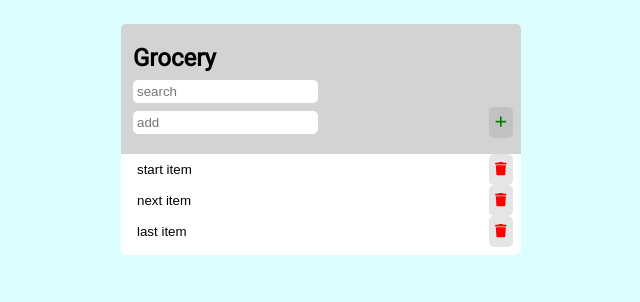
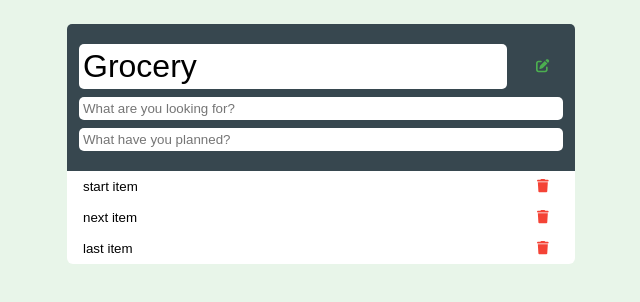
Before and after one commit to CitrusPunk/angular-todo, an Angular app: page / in a window 1280 px wide. Shown: the top 302 px of the page, without its empty margins (319-959 px from the left). Built offline with nearby package versions, Linux system fonts and the light colour scheme.

Commit message:
update: edit functionality added and icon buttons styled

```diff
--- a/src/app/components/todo-list/todo-list.component.html
+++ b/src/app/components/todo-list/todo-list.component.html
@@ -1,24 +1,48 @@
 <div class="container">
   <div class="header">
-    <h2 class="padding-inline">{{ listName }}</h2>
-    <div class="searchbar padding-inline">
+    <div class="padding-left flex-between">
       <input
+        class="heading"
+        [disabled]="isListNameEditable"
+        placeholder="List title"
+        type="text"
+        [(ngModel)]="listName"
+      />
+      <button (click)="onToggleNameEdit()">
+        <fa-icon class="add-icon" [icon]="faEdit"></fa-icon>
+      </button>
+    </div>
+    <div class="padding-left padding-right flex-between relative">
+      <input
+        class="search-bar"
         [(ngModel)]="searchItem"
-        placeholder="search"
+        placeholder="What are you looking for?"
         type="text"
         (ngModelChange)="onSearchItem()"
       />
+      <div [hidden]="!searchItem">
+        <button class="absolute-right" (click)="onRefreshSearch()">
+          <fa-icon class="add-icon" [icon]="faXmark"></fa-icon>
+        </button>
+      </div>
     </div>
-    <div class="addbar padding-inline flex-between">
-      <input [(ngModel)]="addItem" placeholder="add" type="text" />
-      <button (click)="onAddItem(addItem)">
-        <fa-icon class="add-icon" [icon]="faPlus"></fa-icon>
-      </button>
+    <div class="padding-left padding-right flex-between relative">
+      <input
+        class="search-bar"
+        [(ngModel)]="addItem"
+        placeholder="What have you planned?"
+        type="text"
+      />
+      <div [hidden]="!addItem">
+        <button class="absolute-right" (click)="onAddItem(addItem)">
+          <fa-icon class="add-icon" [icon]="faPlus"></fa-icon>
+        </button>
+      </div>
     </div>
   </div>
 
   <div
-    class="item padding-inline flex-between"
+    class="item padding-left flex-between"
     *ngFor="let item of filteredList; let i = index; trackBy: trackByIdx"
   >
     <input
--- a/src/app/components/todo-list/todo-list.component.sass
+++ b/src/app/components/todo-list/todo-list.component.sass
@@ -1,53 +1,76 @@
+
 .container
   min-width: 400px
   display: block
   margin: 16px
-  padding-bottom: 8px
   border-radius: 6px
-  background: white
+  background: #FFFFFF
 
-h2
-  margin: 4px
-
-.padding-inline
-  padding-inline: 8px
+.padding-left
+  padding-left: 8px
+.padding-right
+  padding-right: 8px
 
 .header
   padding: 16px 0
   border-radius: 5px 5px 0 0
   margin: 0
-  background: lightgray
+  color: white
+  background: #37474F
   width: 100%
   height: 100%
 
+.heading
+  font-size: 2em
+.heading:disabled
+  background: transparent
+  color: white
+
 input
   margin: 4px
-  padding:4px
-  border:0
+  padding: 4px
+  border: 0
   border-radius: 5px
 
 .flex-between
   display: flex
   justify-content: space-between
 
+.search-bar, .add-bar
+  width: 100%
+
 button
+  width: 64px
   border: none
-  border-radius: 5px
-  background: rgba(125,125,125,0.2)
+  border-radius: 5px 0 0 5px
+  background: none
+
+button:hover
+  background: rgba(0,0,0,0.1)
 
 .delete-icon
   color: red
 
 button:hover > .delete-icon
-  color: darkred
+  color: #C62828
 
 .delete-icon
-  color: red
-
+  color: #F44336
 
 .add-icon
-  color: green
-
+  color: #4CAF50
 
 button:hover > .add-icon
-  color: darkgreen
+  color: #558B2F
+
+.relative
+  position: relative
+.absolute-right
+  position: absolute
+  top: 4px
+  right: 12px
+  padding: 4px 0
+  border-radius: 5px
+  display: flex
+  align-items: center
+  justify-content: center
--- a/src/app/components/todo-list/todo-list.component.ts
+++ b/src/app/components/todo-list/todo-list.component.ts
@@ -1,5 +1,10 @@
 import { Component, Input, SimpleChanges } from '@angular/core';
-import { faTrash, faPlus } from '@fortawesome/free-solid-svg-icons';
+import {
+  faTrash,
+  faPlus,
+  faEdit,
+  faXmark,
+} from '@fortawesome/free-solid-svg-icons';
 
 @Component({
   selector: 'app-todo-list',
@@ -9,9 +14,13 @@ import { faTrash, faPlus } from '@fortawesome/free-solid-svg-icons';
 export class TodoListComponent {
   faTrash = faTrash;
   faPlus = faPlus;
-  searchItem: string;
+  faEdit = faEdit;
+  faXmark = faXmark;
+
+  isListNameEditable: boolean = false;
+  searchItem: string = '';
+  addItem: string = '';
   filteredList: string[] = [];
-  addItem: string;
   private _itemList: string[] = [];
 
   @Input() listName: string;
@@ -24,9 +33,20 @@ export class TodoListComponent {
   }
 
   constructor() {
+    this.isListNameEditable = false;
     this.listName = '';
     this.searchItem = '';
     this.addItem = '';
+    console.log(this.isListNameEditable)
+  }
+
+  onToggleNameEdit() {
+    this.isListNameEditable = !this.isListNameEditable;
+  }
+
+  onRefreshSearch() {
+    this.searchItem = '';
+    this.onSearchItem();
   }
 
   onDeleteItem(index: number) {
@@ -34,6 +54,7 @@ export class TodoListComponent {
   }
 
   onAddItem(addItem: string) {
+    console.log(addItem);
     if (addItem) {
       this._itemList.push(addItem);
       this.addItem = '';
--- a/src/styles.sass
+++ b/src/styles.sass
@@ -1,5 +1,5 @@
 :root
     font-family: 'Roboto', sans-serif
-    background: #ddfefe
+    background: #E8F5E9
     margin: 0
     padding: 0
```
